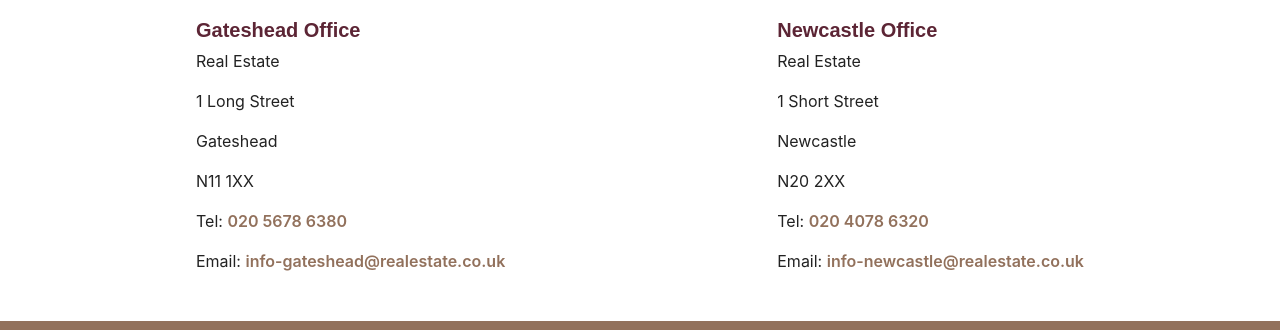
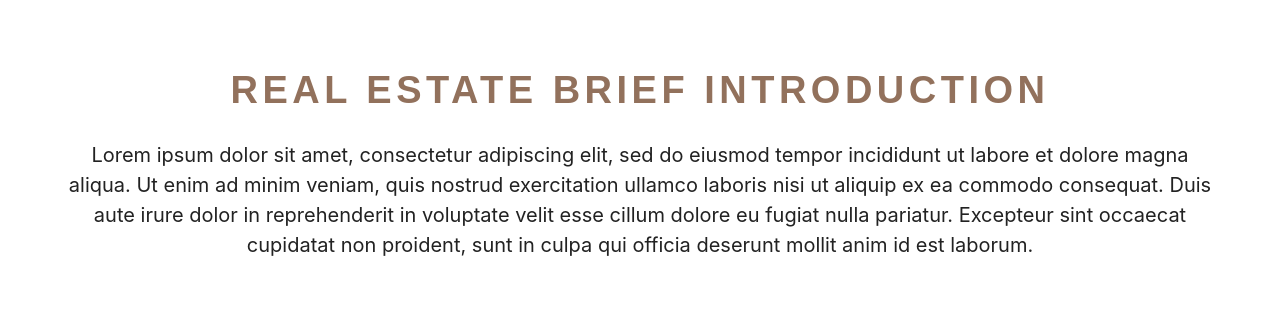
Before and after one commit to ChrisJonathan22/Real-Estate, a React (Create React App) app in the folder root/frontend/: page / in a window 1280 px wide. Shown: the part 971-1301 px from the top of the page. Built offline with nearby package versions, Linux system fonts and the light colour scheme; no server answers; a web font is replaced by a local one.

Commit message:
I've added a component for the home page intro underneath the hero.

```diff
--- /dev/null
+++ b/root/frontend/src/components/ContentSection/ContentSection.js
@@ -0,0 +1,23 @@
+import React, { Fragment } from 'react';
+import './ContentSection.scss';
+
+
+export default function ContentSection () {
+    return (
+        <Fragment>
+            <div className="r__container container">
+                <div className="container--inner">
+                    <h2 className="container--inner-title">REAL ESTATE BRIEF INTRODUCTION</h2>
+                    <p className="container--inner-content">
+                    Lorem ipsum dolor sit amet, consectetur adipiscing elit, sed do eiusmod tempor
+                     incididunt ut labore et dolore magna aliqua. Ut enim ad minim veniam,
+                     quis nostrud exercitation ullamco laboris nisi ut aliquip ex ea commodo
+                     consequat. Duis aute irure dolor in reprehenderit in voluptate velit esse
+                     cillum dolore eu fugiat nulla pariatur. Excepteur sint occaecat cupidatat non
+                     proident, sunt in culpa qui officia deserunt mollit anim id est laborum.
+                    </p>
+                </div>
+            </div>
+        </Fragment>
+    )
+}
--- /dev/null
+++ b/root/frontend/src/components/ContentSection/ContentSection.scss
@@ -0,0 +1,32 @@
+@import '../mixins.scss';
+@import '../variables.scss';
+@import '../styles.scss';
+
+.container {
+    text-align: center;
+
+    &--inner {
+        padding: 15em 0 10em;
+
+        @include respond-above(xs) {
+            padding: 12em 0 5em;
+        }
+
+        &-title {
+            color: $lightBrown;
+            font-size: 38px;
+            letter-spacing: 4.5px;
+
+            @include respond-above(xs) {
+                font-size: 30px;
+                letter-spacing: 2px;
+            }
+        }
+
+        &-content {
+            font-size: 20px;
+            line-height: 30px;
+            padding: 1em 0;
+        }
+    }
+}
--- a/root/frontend/src/components/Home/Home.js
+++ b/root/frontend/src/components/Home/Home.js
@@ -3,6 +3,7 @@ import HomeHero from '../HomeHero/HomeHero';
 import store from '../../store';
 import { ADD_PROPERTIES } from '../../actions/types';
 import axios from 'axios';
+import ContentSection from '../ContentSection/ContentSection';
 
 export default function Home () {
 
@@ -34,6 +35,7 @@ console.log('This is the store', store.getState());
     return (
         <Fragment>
             <HomeHero />
+            <ContentSection />
         </Fragment>
     )
 };
--- a/root/frontend/src/components/styles.scss
+++ b/root/frontend/src/components/styles.scss
@@ -1,5 +1,11 @@
+@import './mixins.scss';
+
 .r__container {
     max-width: 1440px;
     padding: 0 60px;
     margin: 0 auto;
+
+    @include respond-above(xs) {
+        padding: 0 20px;
+    }
 }
```
